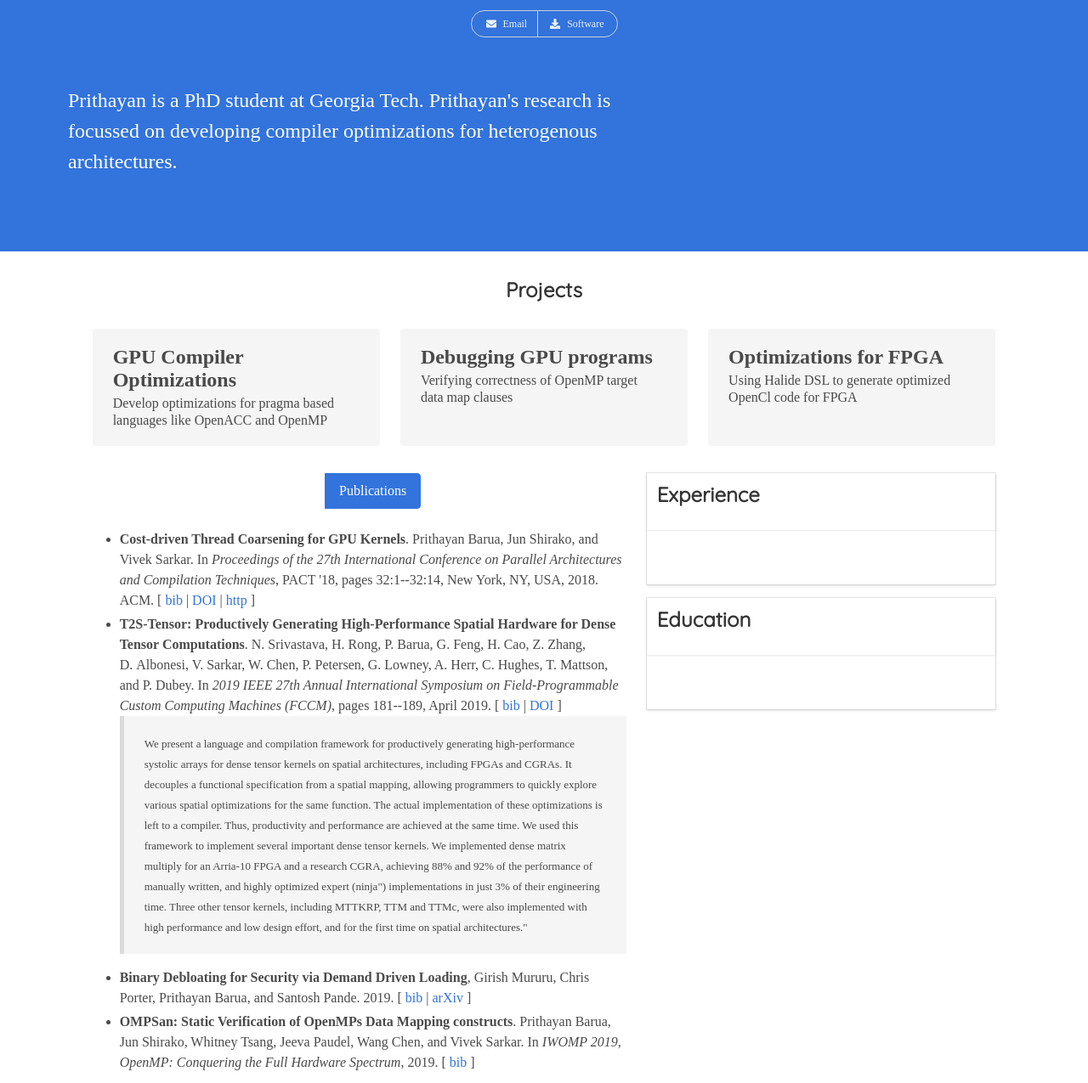
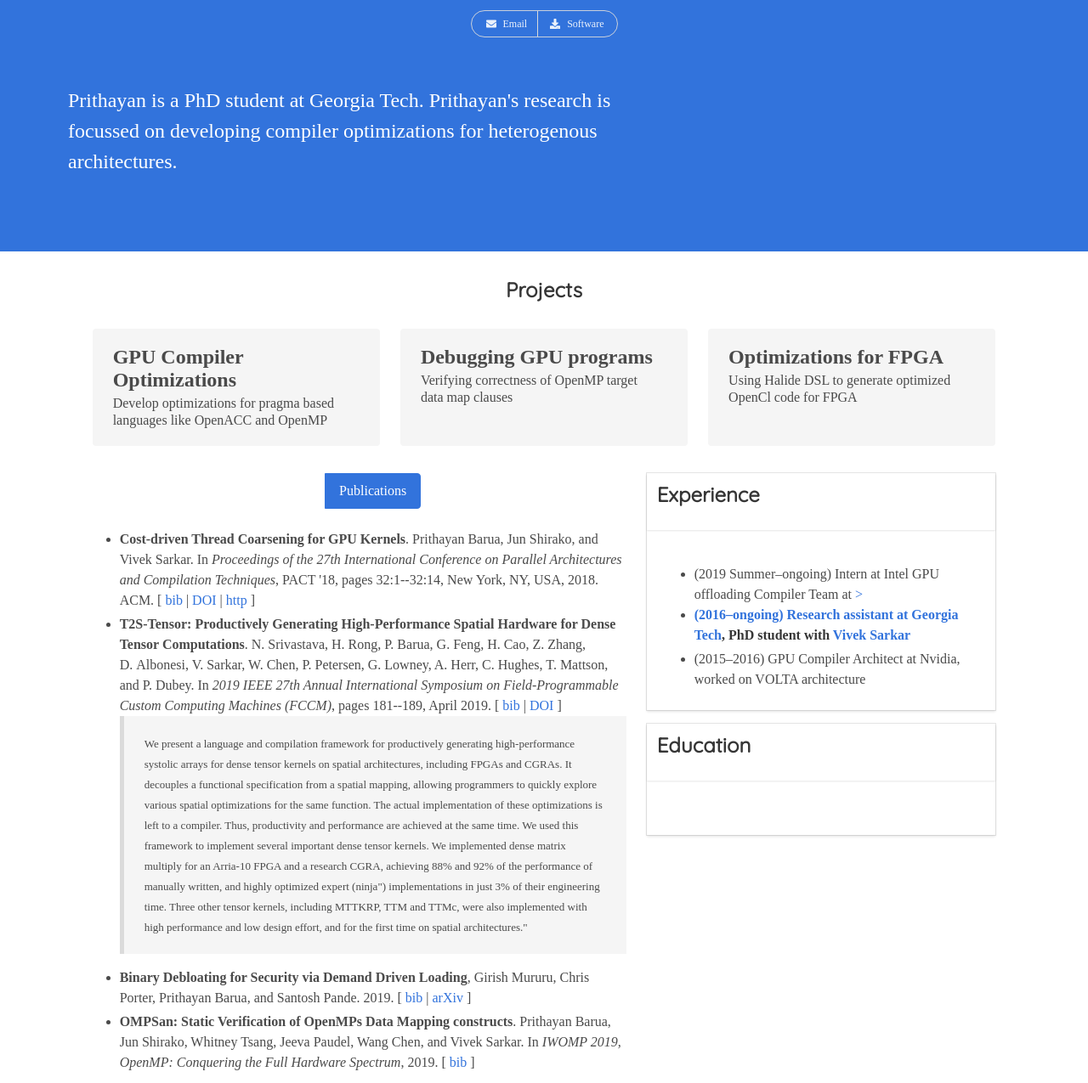
Before and after one commit to prithayan/prithayan.github.io, a Jekyll site: the page built from index.html, in a window 1280 px wide. Shown: the whole page at 85% size. Built offline with Jekyll 4.4.1, drawn with Linux system fonts in a browser that asks for light colours; nearby versions of some CDN libraries; some web fonts are replaced.

Commit message:
update exp

```diff
--- a/index.html
+++ b/index.html
@@ -133,17 +133,15 @@
           </div>
           <div class="card-content">
             <ul class="content">
+              <li>(2019 Summer–ongoing) Intern at Intel GPU offloading Compiler Team at <a
+                    Intel Corporation, Santa Clara</a>></li>
+              <li><strong>(2016–ongoing) Research assistant at <a title="Georgia
+                  Institute of Technology" href="http://gatech.edu/">Georgia
+                  Tech</a>, PhD student with <a
+                  href="http://vsarkar.rice.edu/">Vivek Sarkar</a></strong></li>
+              <li>(2015–2016) GPU Compiler Architect at Nvidia,
+                worked on VOLTA architecture </li>
               <!--
-              <li><strong>(2018–ongoing) Assistant professor at <a
-                    href="https://www.cs.umb.edu/" title="University of
-                    Massachusetts Boston">UMass Boston</a></strong></li>
-              <li>(2017–2018) Postdoctoral researcher at <a title="Georgia
-                  Institute of Technology" href="http://gatech.edu/">Georgia
-                  Tech</a>, collaborating with <a
-                  href="http://vsarkar.rice.edu/">Vivek Sarkar</a></li>
-              <li>(2015–2017) Postdoctoral researcher at <a
-                  href="http://rice.edu/">Rice University</a>, collaborating
-                with <a href="http://vsarkar.cc.gatech.edu/">Vivek Sarkar</a></li>
               <li>(2014) Research assistant at <a href="http://imperial.ac.uk/">Imperial
                   College London</a>, collaborating with <a
                   href="http://mrg.doc.ic.ac.uk/people/nobuko-yoshida/">Nobuko
```
